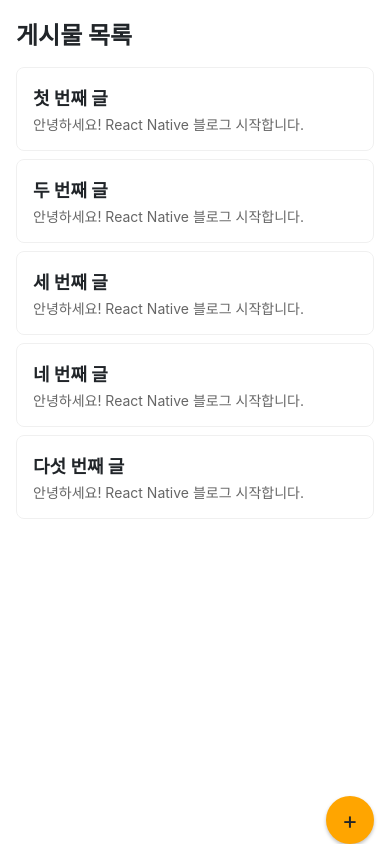
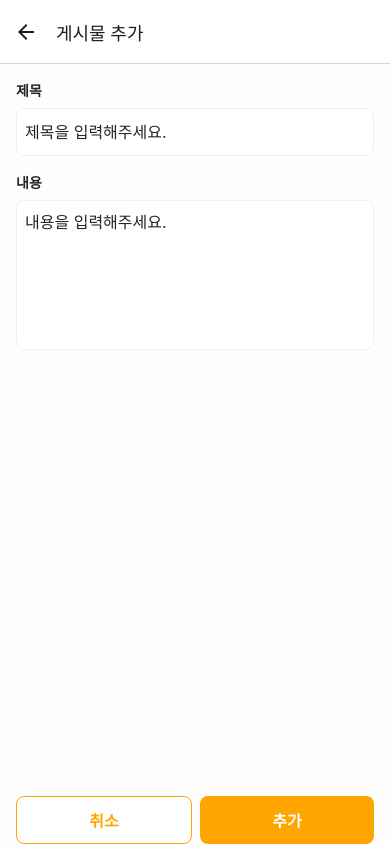
Before and after one commit to prettyturtle/RN-Tutorial, a React Native app: screen /AddPostModal in a window 390 px wide. Built offline with nearby package versions, Linux system fonts and the light colour scheme.

Commit message:
add post

```diff
--- a/App.tsx
+++ b/App.tsx
@@ -1,65 +1,33 @@
-import { SafeAreaProvider } from "react-native-safe-area-context";
 import PostListScreen from "./src/screens/PostListScreen";
-import { StatusBar, useColorScheme } from "react-native";
+import { NavigationContainer } from "@react-navigation/native";
+import { createNativeStackNavigator } from '@react-navigation/native-stack';
+import AddPostScreen from "./src/screens/AddPostScreen";
+
+const Stack = createNativeStackNavigator();
 
 const App = () => {
-	const isDarkMode = useColorScheme() === "dark";
-
 	return (
-		<SafeAreaProvider>
-			<StatusBar
-				barStyle={isDarkMode ? "light-content" : "dark-content"}
-			/>
-			<PostListScreen />
-		</SafeAreaProvider>
+		<NavigationContainer>
+			<Stack.Navigator>
+				<Stack.Screen
+					options={{ title: "게시물 목록", headerLargeTitle: true }}
+					name="PostList"
+					component={PostListScreen}
+				/>
+				<Stack.Screen
+					options={{
+						title: "게시물 추가",
+						headerLargeTitle: true,
+						presentation: "formSheet",
+						sheetGrabberVisible: true,
+						gestureEnabled: false,
+					}}
+					name="AddPostModal"
+					component={AddPostScreen}
+				/>
+			</Stack.Navigator>
+		</NavigationContainer>
 	);
 };
 
 export default App;
-// /**
-//  * Sample React Native App
-//  * https://github.com/facebook/react-native
-//  *
-//  * @format
-//  */
-
-// import { NewAppScreen } from "@react-native/new-app-screen";
-// import { StatusBar, StyleSheet, useColorScheme, View } from "react-native";
-// import {
-// 	SafeAreaProvider,
-// 	useSafeAreaInsets,
-// } from "react-native-safe-area-context";
-
-// function App() {
-// 	const isDarkMode = useColorScheme() === "dark";
-
-// 	return (
-// 		<SafeAreaProvider>
-// 			<StatusBar
-// 				barStyle={isDarkMode ? "light-content" : "dark-content"}
-// 			/>
-// 			<AppContent />
-// 		</SafeAreaProvider>
-// 	);
-// }
-
-// function AppContent() {
-// 	const safeAreaInsets = useSafeAreaInsets();
-
-// 	return (
-// 		<View style={styles.container}>
-// 			<NewAppScreen
-// 				templateFileName="App.tsx"
-// 				safeAreaInsets={safeAreaInsets}
-// 			/>
-// 		</View>
-// 	);
-// }
-
-// const styles = StyleSheet.create({
-// 	container: {
-// 		flex: 1,
-// 	},
-// });
-
-// export default App;
--- a/src/data/postData.ts
+++ b/src/data/postData.ts
@@ -33,18 +33,6 @@ export let posts: Post[] = [
 	{
 		id: 3,
 		title: "세 번째 글",
-		content: "안녕하세요! React Native 블로그 시작합니다.",
-		date: new Date(),
-	},
-	{
-		id: 4,
-		title: "네 번째 글",
-		content: "안녕하세요! React Native 블로그 시작합니다.",
-		date: new Date(),
-	},
-	{
-		id: 5,
-		title: "다섯 번째 글",
 		content: "안녕하세요! React Native 블로그 시작합니다.",
 		date: new Date(),
 	},
--- /dev/null
+++ b/src/screens/AddPostScreen.tsx
@@ -0,0 +1,135 @@
+import { useNavigation } from "@react-navigation/native";
+import { NativeStackNavigationProp } from "@react-navigation/native-stack";
+import { useState } from "react";
+import { Alert, Pressable, StyleSheet, Text, TextInput, View } from "react-native";
+import { SafeAreaView } from "react-native-safe-area-context";
+import { addPost } from "../data/postData";
+
+type RootStackParamList = {
+	PostList: undefined;
+	AddPostModal: undefined;
+};
+
+const AddPostScreen = () => {
+
+	const navigation = useNavigation<NativeStackNavigationProp<RootStackParamList>>();
+
+	const [title, setTitle] = useState("");
+	const [content, setContent] = useState("");
+
+	const handleSubmit = () => {
+
+		if(!title || !content) {
+			Alert.alert("제목과 내용을 입력해주세요.");
+			return;
+		}
+
+		const response = addPost({ title, content });
+
+		if(response.result) {
+			Alert.alert(
+				`${title} ${content} 추가되었습니다.`,
+				"",
+				[
+					{
+						text: "확인",
+						onPress: () => navigation.goBack(),
+					}
+				],
+				{ cancelable: false }
+			);
+		} else {
+			Alert.alert(response.message);
+		}
+	};
+
+	return (
+		<SafeAreaView style={styles.container}>
+			<View style={styles.form}>
+				<View style={styles.formItem}>
+					<Text style={styles.formItemTitle}>제목</Text>
+					<TextInput placeholder="제목을 입력해주세요." value={title} onChangeText={setTitle} style={styles.formItemInput} />
+				</View>
+
+				<View style={styles.formItem}>
+					<Text style={styles.formItemTitle}>내용</Text>
+					<TextInput multiline={true} placeholder="내용을 입력해주세요." value={content} onChangeText={setContent} style={[styles.formItemInput, styles.formItemInputMultiline]} />
+				</View>
+			</View>
+
+			<View style={styles.buttonContainer}>
+				<Pressable onPress={() => navigation.goBack()} style={[styles.submitButton, styles.submitButtonSecondary]}>
+					<Text style={[styles.submitButtonText, styles.submitButtonTextSecondary]}>취소</Text>
+				</Pressable>
+				<Pressable onPress={handleSubmit} style={[styles.submitButton, styles.submitButtonPrimary]}>
+					<Text style={[styles.submitButtonText, styles.submitButtonTextPrimary]}>추가</Text>
+				</Pressable>
+			</View>
+		</SafeAreaView>
+	);
+};
+
+export default AddPostScreen;
+
+const styles = StyleSheet.create({
+	container: {
+		flex: 1,
+		backgroundColor: "#fdfdfd",
+	},
+	form: {
+		flex: 1,
+		padding: 16,
+		rowGap: 16,
+	},
+	formItem: {
+		rowGap: 8,
+	},
+	formItemTitle: {
+		fontSize: 14,
+		fontWeight: "bold",
+		color: "#212529",
+	},
+	formItemInput: {
+		borderWidth: 1,
+		borderColor: "#f0f0f0",
+		borderRadius: 8,
+		padding: 8,
+		backgroundColor: "#FFFFFF",
+		height: 48,
+		color: "#212529",
+		fontSize: 16,
+	},
+	formItemInputMultiline: {
+		height: 150,
+	},
+	buttonContainer: {
+		flexDirection: "row",
+		paddingHorizontal: 16,
+		columnGap: 8,
+	},
+	submitButton: {
+		borderRadius: 8,
+		alignItems: "center",
+		justifyContent: "center",
+		height: 48,
+		flex: 1,
+	},
+	submitButtonPrimary: {
+		backgroundColor: "#FFA500",
+	},
+	submitButtonSecondary: {
+		backgroundColor: "#FFFFFF",
+		borderWidth: 1,
+		borderColor: "#FFA500",
+	},
+	submitButtonText: {
+		fontSize: 16,
+		fontWeight: "bold",
+	},
+	submitButtonTextPrimary: {
+		color: "#FFFFFF",
+	},
+	submitButtonTextSecondary: {
+		color: "#FFA500",
+	},
+});
--- a/src/screens/PostListScreen.tsx
+++ b/src/screens/PostListScreen.tsx
@@ -6,12 +6,21 @@ import {
 	Text,
 	View,
 } from "react-native";
-import { SafeAreaView } from "react-native-safe-area-context";
 import { getPosts, Post, posts } from "../data/postData";
 import { useEffect, useState } from "react";
 import AddPostFloatingButton from "../components/AddPostFloatingButton";
+import { SafeAreaView } from "react-native-safe-area-context";
+import { useNavigation } from "@react-navigation/native";
+import { NativeStackNavigationProp } from "@react-navigation/native-stack";
+
+type RootStackParamList = {
+	PostList: undefined;
+	AddPostModal: undefined;
+};
 
 const PostListScreen = () => {
+	const navigation = useNavigation<NativeStackNavigationProp<RootStackParamList>>();
+
 	const [postList, setPostList] = useState<Post[]>([]);
 	const [refreshing, setRefreshing] = useState(false);
 
@@ -46,13 +55,11 @@ const PostListScreen = () => {
 	};
 
 	const handlePressAddPost = () => {
-		Alert.alert("게시물 추가", "게시물 추가 버튼을 눌렀습니다.");
+		navigation.navigate("AddPostModal");
 	};
 
 	return (
 		<SafeAreaView style={styles.container}>
-			<Text style={styles.title}>게시물 목록</Text>
-
 			<FlatList
 				data={postList}
 				renderItem={renderItem}
@@ -60,6 +67,7 @@ const PostListScreen = () => {
 				contentContainerStyle={styles.postListContentContainer}
 				refreshing={refreshing}
 				onRefresh={() => setRefreshing(true)}
+				contentInsetAdjustmentBehavior="automatic"
 				ListEmptyComponent={
 					<View style={styles.emptyContainer}>
 						<Text style={styles.emptyText}>게시물이 없습니다.</Text>
@@ -77,15 +85,16 @@ export default PostListScreen;
 const styles = StyleSheet.create({
 	container: {
 		flex: 1,
+		backgroundColor: "#fdfdfd",
+	},
+	// title: {
+	// 	fontSize: 24,
+	// 	fontWeight: "bold",
+	// 	color: "#212529",
+	// },
+	postList: {
 		padding: 16,
-		rowGap: 16,
 	},
-	title: {
-		fontSize: 24,
-		fontWeight: "bold",
-		color: "#212529",
-	},
-	postList: {},
 	postListContentContainer: {
 		rowGap: 8,
 		flexGrow: 1,
@@ -96,6 +105,7 @@ const styles = StyleSheet.create({
 		borderRadius: 8,
 		padding: 16,
 		rowGap: 4,
+		backgroundColor: "#fff",
 	},
 	postItemTitle: {
 		fontSize: 18,
```
